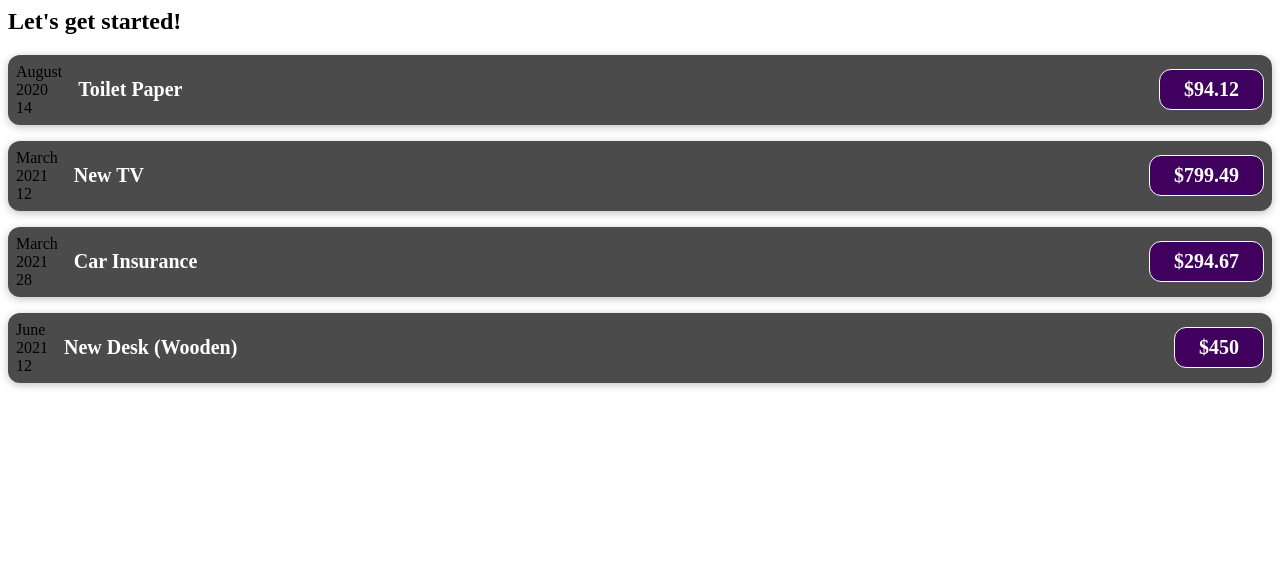
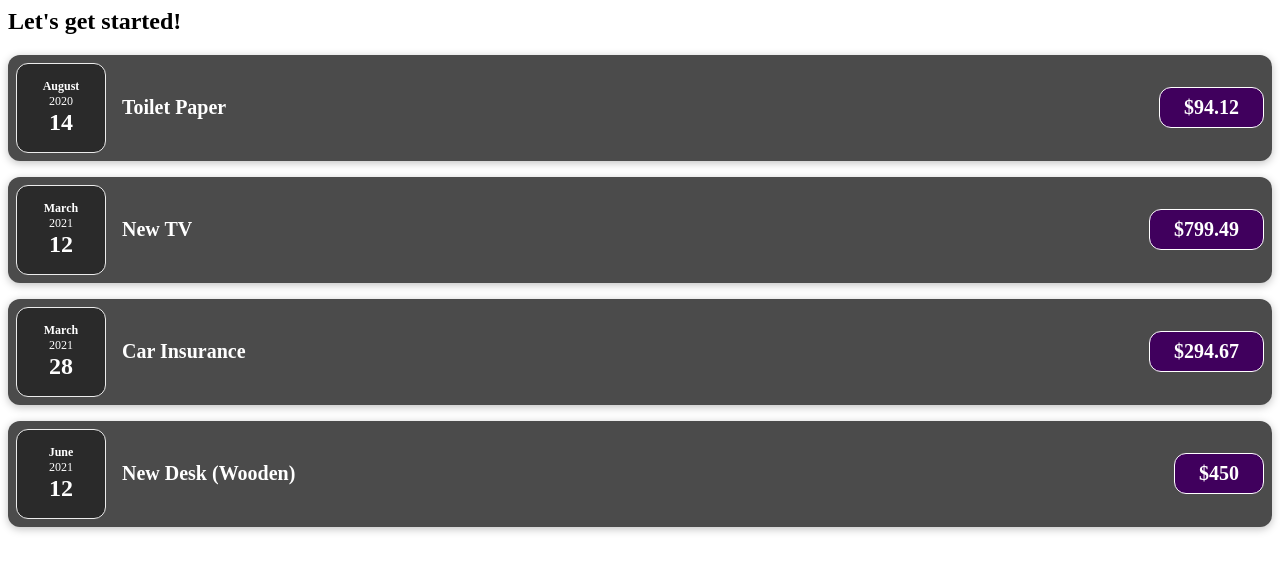
Before and after one commit to ajiajith001/react-tranining-expensive-tracker, a React (Create React App) app: page / in a window 1280 px wide. Shown: the top 572 px of the page. Built offline with nearby package versions, Linux system fonts and the light colour scheme.

Commit message:
Created ExpensiveDate component for showing date information

```diff
--- a/src/App.js
+++ b/src/App.js
@@ -31,22 +31,22 @@
         title={expenses[0].title}
         amount={expenses[0].amount}
         date={expenses[0].date}
-      ></ExpenseItem>
+      />
       <ExpenseItem
         title={expenses[1].title}
         amount={expenses[1].amount}
         date={expenses[1].date}
-      ></ExpenseItem>
+      />
       <ExpenseItem
         title={expenses[2].title}
         amount={expenses[2].amount}
         date={expenses[2].date}
-      ></ExpenseItem>
+      />
       <ExpenseItem
         title={expenses[3].title}
         amount={expenses[3].amount}
         date={expenses[3].date}
-      ></ExpenseItem>
+      />
     </div>
   );
 }
--- /dev/null
+++ b/src/components/ExpenseDate.css
@@ -0,0 +1,26 @@
+.expense-date {
+  display: flex;
+  flex-direction: column;
+  width: 5.5rem;
+  height: 5.5rem;
+  border: 1px solid #ececec;
+  background-color: #2a2a2a;
+  color: white;
+  border-radius: 12px;
+  align-items: center;
+  justify-content: center;
+}
+
+.expense-date__month {
+  font-size: 0.75rem;
+  font-weight: bold;
+}
+
+.expense-date__year {
+  font-size: 0.75rem;
+}
+
+.expense-date__day {
+  font-size: 1.5rem;
+  font-weight: bold;
+}
--- /dev/null
+++ b/src/components/ExpenseDate.js
@@ -0,0 +1,18 @@
+import React from 'react';
+import './ExpenseDate.css';
+
+function ExpenseDate({ date }) {
+  const month = date.toLocaleString('en-US', { month: 'long' });
+  const day = date.toLocaleString('en-US', { day: '2-digit' });
+  const year = date.getFullYear();
+
+  return (
+    <div className="expense-date">
+      <div className="expense-date__month">{month}</div>
+      <div className="expense-date__year">{year}</div>
+      <div className="expense-date__day">{day}</div>
+    </div>
+  );
+}
+
+export default ExpenseDate;
--- a/src/components/ExpenseItem.js
+++ b/src/components/ExpenseItem.js
@@ -1,19 +1,12 @@
 import React from 'react';
+import ExpenseDate from './ExpenseDate';
 
 import './ExpenseItem.css';
 
 function ExpenseItem({ date, title, amount }) {
-  const month = date.toLocaleString('en-US', { month: 'long' });
-  const day = date.toLocaleString('en-US', { day: '2-digit' });
-  const year = date.getFullYear();
-
   return (
     <div className="expense-item">
-      <div>
-        <div>{month}</div>
-        <div>{year}</div>
-        <div>{day}</div>
-      </div>
+      <ExpenseDate date={date} />
       <div className="expense-item__description">
         <h2>{title}</h2>
         <div className="expense-item__price">${amount}</div>
```
